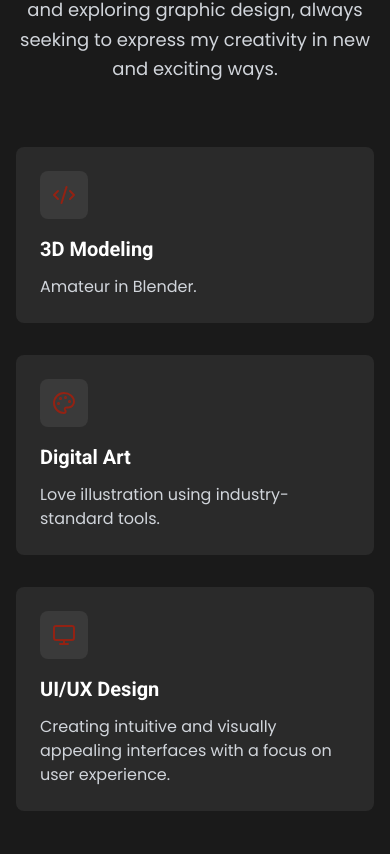
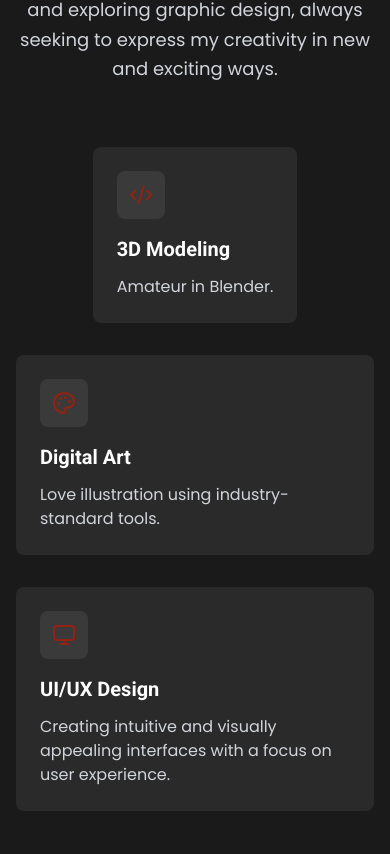
Before and after one commit to Keanin-Cupido/keanincupido-creative-portfolio, a React (Vite) app: page / in a window 390 px wide. Shown: the part 9050-9904 px from the top of the page. Built offline with nearby package versions, Linux system fonts and the light colour scheme.

Commit message:
style changes

```diff
--- a/src/components/About.tsx
+++ b/src/components/About.tsx
@@ -44,7 +44,7 @@
           </p>
         </motion.div>
 
-        <div className="grid grid-cols-1 md:grid-cols-2 lg:grid-cols-4 gap-8">
+        <div className="grid grid-cols-1 md:grid-cols-2 lg:grid-cols-4 gap-8 justify-items-center">
           {skills.map((skill, index) => (
             <motion.div
               key={index}
--- a/src/components/Header.tsx
+++ b/src/components/Header.tsx
@@ -13,7 +13,6 @@
     { id: '2d', label: '2D Art' },
     { id: 'graphics', label: 'Graphics' },
     { id: 'about', label: 'About' },
-    { id: 'contact', label: 'Contact' },
   ];
 
   useEffect(() => {
```
